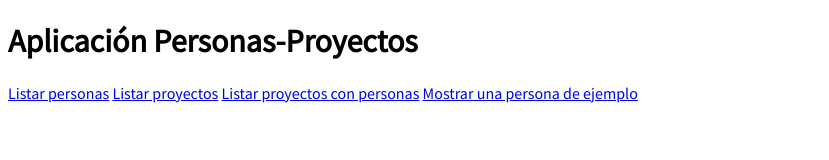
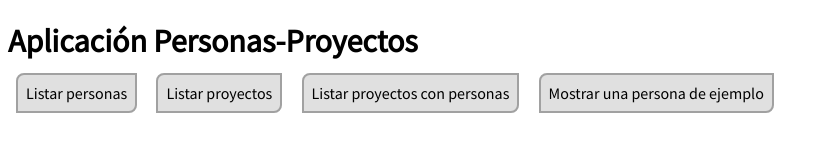
Before and after one commit to UJA-Desarrollo-Agil/front-end, a website: page static-files/index.html in a window 1280 px wide. Shown: the whole page, without its empty margins (0-829 px from the left). Drawn offline with Linux system fonts and the light colour scheme.

Commit message:
Pongo un poco bonito el menú

```diff
--- a/static-files/css/personas-proyectos.css
+++ b/static-files/css/personas-proyectos.css
@@ -13,3 +13,16 @@
 .ocultar {
     display: none;
 }
+.menu-opcion-principal {
+    border: 2px solid rgba( 100,100,100,0.5);
+    border-radius: .5em 0 .5em 0;
+    margin: 0 .5em 0 .5em;
+    padding: .5em;
+    text-decoration: none;
+    background-color: rgba( 100,100,100,0.2);
+    color: inherit;
+}
+
+.menu-opcion-principal:hover {
+    background-color: rgba( 100,100,100,0.3);
+}
--- a/static-files/index.html
+++ b/static-files/index.html
@@ -33,14 +33,14 @@
     <h1>Aplicación Personas-Proyectos</h1>
     <!-- Barra de navegación de la aplicación -->
     <nav>
-        <a href="javascript:Personas.listar()"
+        <a href="javascript:Personas.listar()" class="menu-opcion-principal"
             title="Realiza un listado de todas las personas que hay en la BBDD">Listar personas</a>
-        <a href="javascript:Proyectos.listar()"
+        <a href="javascript:Proyectos.listar()" class="menu-opcion-principal"
             title="Realiza un listado de todas los proyectos que hay en la BBDD">Listar proyectos</a>
-        <a href="javascript:Proyectos.listarConPersonas()"
+        <a href="javascript:Proyectos.listarConPersonas()" class="menu-opcion-principal"
             title="Realiza un listado de todas los proyectos que hay en la BBDD mostrando también las personas asignadas a cada proyecto">
             Listar proyectos con personas</a>
-        <a href="javascript:Personas.mostrar('354047536357441750')"
+        <a href="javascript:Personas.mostrar('354047536357441750')" class="menu-opcion-principal"
             title="Muestra los datos de una persona como ejemplo">Mostrar una persona de ejemplo</a>
     </nav>
 
```
